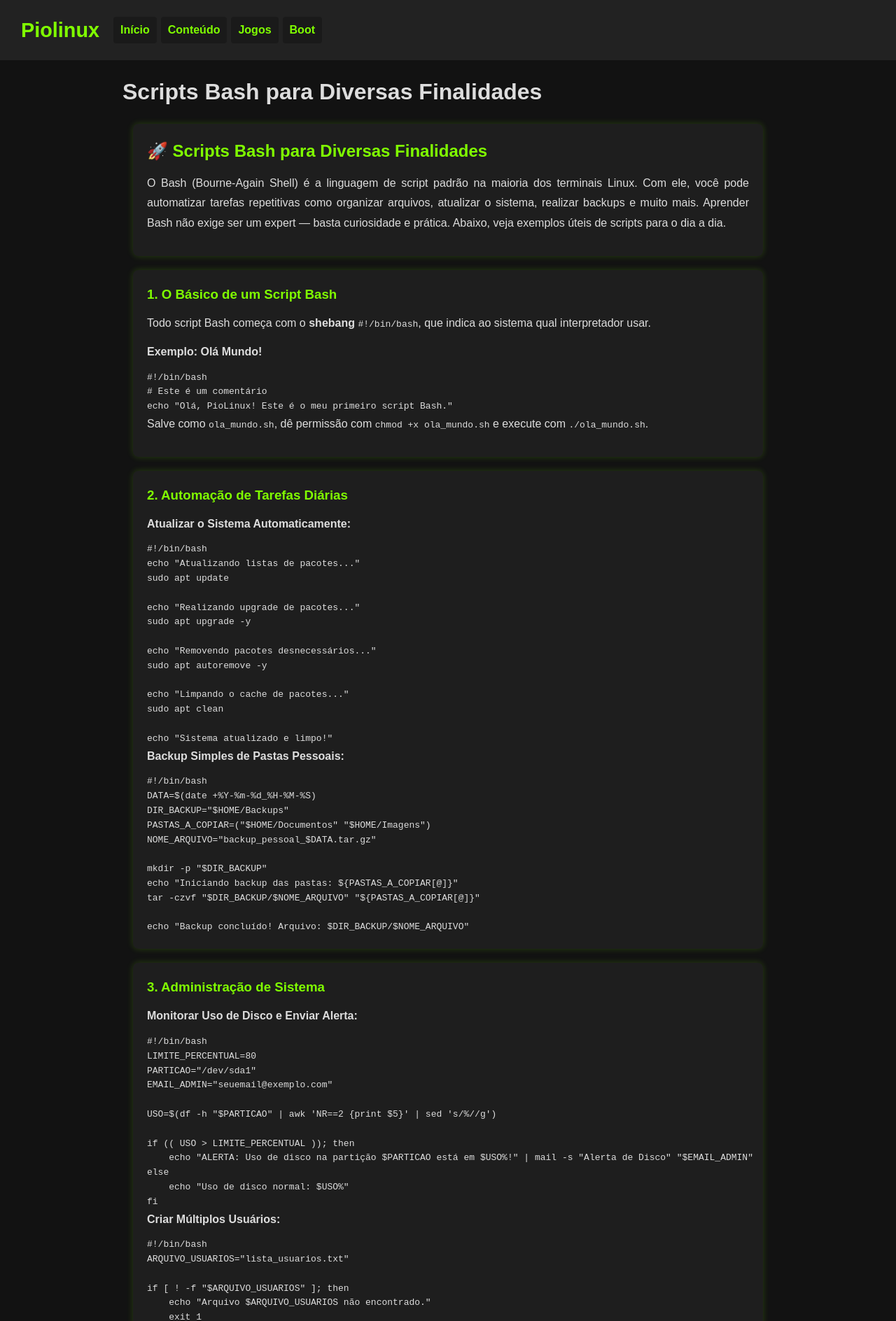
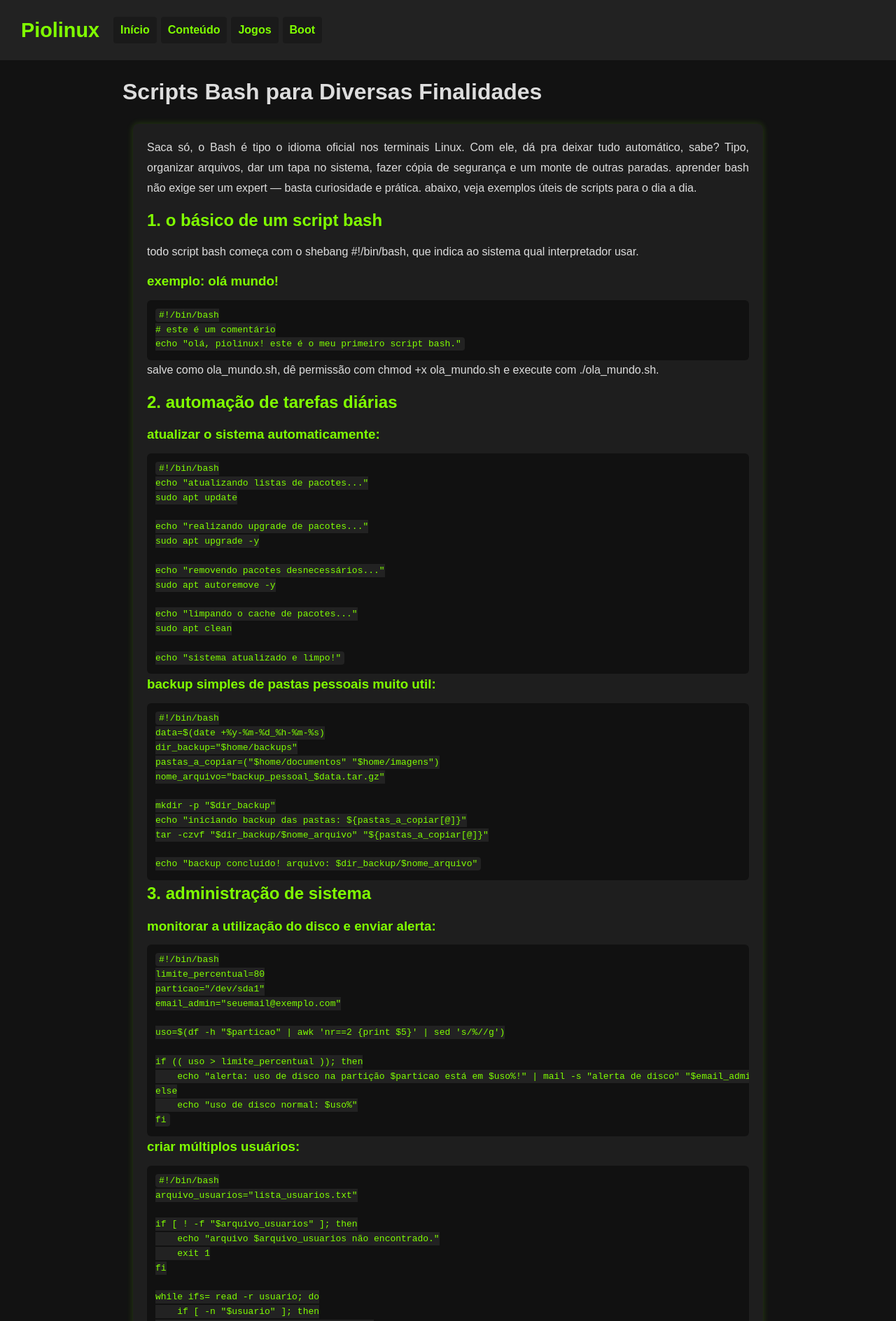
Before and after one commit to Piolinux/piolinux-site, a Jekyll site: the page script-bash.html, which Jekyll copies as it is, in a window 1280 px wide. Shown: the top 1888 px of the page at 70% size. Built offline with Jekyll 4.4.1, drawn with Linux system fonts in a browser that asks for light colours; some of the changed text lies outside the part shown.

Commit message:
Add files via upload

```diff
--- a/script-bash.html
+++ b/script-bash.html
@@ -25,19 +25,6 @@
 
 <style>
 
-  header h1 {
-  color: #80ff00; /* verde Piolinux */
-  font-size: 1.8rem;
-  margin-right: 20px;
-}
-
-header h1 a {
-  color: inherit;
-  text-decoration: none;
-}
-
-
-
   /* RESET */
 * {
   margin: 0;
@@ -60,12 +47,24 @@ header h1 a {
   text-decoration: underline;
 }
 
+/* HEADER */
 header {
   background-color: #222;
-    padding: 10px 15px; /* 🔹 Menos padding lateral */
+  padding: 10px 15px;
   display: flex;
   align-items: center;
   justify-content: space-between;
+}
+
+header h1 {
+  color: #80ff00; /* verde Piolinux */
+  font-size: 1.8rem;
+  margin-right: 20px;
+}
+
+header h1 a {
+  color: inherit;
+  text-decoration: none;
 }
 
 /* Botão hamburguer (mobile) */
@@ -82,10 +81,10 @@ header h1 a {
 .dropdown-menu {
   list-style: none;
   display: flex;
-    gap: 6px; /* 🔹 Espaço reduzido */
+  gap: 6px;
   align-items: center;
-    margin-left: 0; /* 🔹 Remove recuo */
-    padding-left: 0; /* 🔹 Remove recuo */
+  margin-left: 0;
+  padding-left: 0;
 }
 
 .dropdown-menu > li {
@@ -94,7 +93,7 @@ header h1 a {
 
 .dropdown-menu > li > a {
   display: block;
-    padding: 6px 10px; /* 🔹 Mais compacto */
+  padding: 6px 10px;
   font-weight: bold;
   color: #80ff00;
   border-radius: 4px;
@@ -166,9 +165,10 @@ header h1 a {
   line-height: 1.8;
 }
 
+/* FOOTER */
 footer {
-  background-color: #222;   /* fundo escuro */
-  color: #ffffff;           /* texto branco para contraste máximo */
+  background-color: #222;
+  color: #ffffff;
   text-align: center;
   padding: 15px 10px;
   margin-top: 40px;
@@ -176,18 +176,17 @@ header h1 a {
 }
 
 footer a {
-  color: #ccff33;           /* verde-limão mais claro e com contraste aceitável */
-  font-weight: bold;        /* deixa o texto em negrito */
+  color: #ccff33;
+  font-weight: bold;
   text-decoration: none;
 }
 
 footer a:hover {
-  color: #ffec8b;           /* tom mais claro no hover */
-  font-weight: bold;        /* mantém o negrito no hover */
+  color: #ffec8b;
+  font-weight: bold;
 }
 
-
-  /* Responsividade */
+/* RESPONSIVIDADE */
 @media (max-width: 768px) {
   .menu-toggle {
     display: block;
@@ -207,6 +206,37 @@ footer a:hover {
     display: flex;
   }
 }
+
+/* 🔹 Extra para garantir estilização dos posts no Jekyll */
+.post-content {
+  background-color: #1e1e1e;
+  padding: 20px;
+  border-radius: 8px;
+  box-shadow: 0 0 10px rgba(128, 255, 0, 0.2);
+  margin-bottom: 20px;
+}
+
+.post-content img {
+  max-width: 100%;
+  height: auto;
+  border-radius: 6px;
+}
+
+.post-content pre {
+  background: #111;
+  padding: 12px;
+  border-radius: 6px;
+  overflow-x: auto;
+  color: #80ff00;
+}
+
+.post-content code {
+  background: #222;
+  padding: 2px 5px;
+  border-radius: 4px;
+  color: #80ff00;
+}
+
 </style>
 
 </head>
@@ -250,167 +280,153 @@ footer a:hover {
     <main>
 
 
+<section class="post-content">
 
-        <section id="scripts-bash-intro">
-            <h2>🚀 Scripts Bash para Diversas Finalidades</h2>
-            <p>O Bash (Bourne-Again Shell) é a linguagem de script padrão na maioria dos terminais Linux. Com ele, você pode automatizar tarefas repetitivas como organizar arquivos, atualizar o sistema, realizar backups e muito mais. Aprender Bash não exige ser um expert — basta curiosidade e prática. Abaixo, veja exemplos úteis de scripts para o dia a dia.</p>
-        </section>
 
-        <section>
-            <h3 id="introducao">1. O Básico de um Script Bash</h3>
-            <p>Todo script Bash começa com o <strong>shebang</strong> <code>#!/bin/bash</code>, que indica ao sistema qual interpretador usar.</p>
-            <p><strong>Exemplo: Olá Mundo!</strong></p>
+        <p>Saca só, o Bash é tipo o idioma oficial nos terminais Linux. Com ele, dá pra deixar tudo automático, sabe? Tipo, organizar arquivos, dar um tapa no sistema, fazer cópia de segurança e um monte de outras paradas. aprender bash não exige ser um expert — basta curiosidade e prática. abaixo, veja exemplos úteis de scripts para o dia a dia.</p>
+
+        <h2>1. o básico de um script bash</h2>
+        <p>todo script bash começa com o shebang #!/bin/bash, que indica ao sistema qual interpretador usar.</p>
+
+        <h3>exemplo: olá mundo!</h3>
         <pre><code>#!/bin/bash
-# Este é um comentário
-echo "Olá, PioLinux! Este é o meu primeiro script Bash."</code></pre>
-            <p>Salve como <code>ola_mundo.sh</code>, dê permissão com <code>chmod +x ola_mundo.sh</code> e execute com <code>./ola_mundo.sh</code>.</p>
-        </section>
+# este é um comentário
+echo "olá, piolinux! este é o meu primeiro script bash."</code></pre>
+        <p>salve como ola_mundo.sh, dê permissão com chmod +x ola_mundo.sh e execute com ./ola_mundo.sh.</p>
 
-        <section>
-            <h3 id="automacao-diaria">2. Automação de Tarefas Diárias</h3>
-            <p><strong>Atualizar o Sistema Automaticamente:</strong></p>
+        <h2>2. automação de tarefas diárias</h2>
+        <h3>atualizar o sistema automaticamente:</h3>
         <pre><code>#!/bin/bash
-echo "Atualizando listas de pacotes..."
+echo "atualizando listas de pacotes..."
 sudo apt update
 
-echo "Realizando upgrade de pacotes..."
+echo "realizando upgrade de pacotes..."
 sudo apt upgrade -y
 
-echo "Removendo pacotes desnecessários..."
+echo "removendo pacotes desnecessários..."
 sudo apt autoremove -y
 
-echo "Limpando o cache de pacotes..."
+echo "limpando o cache de pacotes..."
 sudo apt clean
 
-echo "Sistema atualizado e limpo!"</code></pre>
-            <p><strong>Backup Simples de Pastas Pessoais:</strong></p>
+echo "sistema atualizado e limpo!"</code></pre>
+
+        <h3>backup simples de pastas pessoais muito util:</h3>
         <pre><code>#!/bin/bash
-DATA=$(date +%Y-%m-%d_%H-%M-%S)
-DIR_BACKUP="$HOME/Backups"
-PASTAS_A_COPIAR=("$HOME/Documentos" "$HOME/Imagens")
-NOME_ARQUIVO="backup_pessoal_$DATA.tar.gz"
+data=$(date +%y-%m-%d_%h-%m-%s)
+dir_backup="$home/backups"
+pastas_a_copiar=("$home/documentos" "$home/imagens")
+nome_arquivo="backup_pessoal_$data.tar.gz"
 
-mkdir -p "$DIR_BACKUP"
-echo "Iniciando backup das pastas: ${PASTAS_A_COPIAR[@]}"
-tar -czvf "$DIR_BACKUP/$NOME_ARQUIVO" "${PASTAS_A_COPIAR[@]}"
+mkdir -p "$dir_backup"
+echo "iniciando backup das pastas: ${pastas_a_copiar[@]}"
+tar -czvf "$dir_backup/$nome_arquivo" "${pastas_a_copiar[@]}"
 
-echo "Backup concluído! Arquivo: $DIR_BACKUP/$NOME_ARQUIVO"</code></pre>
-        </section>
+echo "backup concluído! arquivo: $dir_backup/$nome_arquivo"</code></pre>
 
-        <section>
-            <h3 id="administracao-sistema">3. Administração de Sistema</h3>
-            <p><strong>Monitorar Uso de Disco e Enviar Alerta:</strong></p>
+        <h2>3. administração de sistema</h2>
+        <h3>monitorar a utilização do disco e enviar alerta:</h3>
         <pre><code>#!/bin/bash
-LIMITE_PERCENTUAL=80
-PARTICAO="/dev/sda1"
-EMAIL_ADMIN="seuemail@exemplo.com"
+limite_percentual=80
+particao="/dev/sda1"
+email_admin="seuemail@exemplo.com"
 
-USO=$(df -h "$PARTICAO" | awk 'NR==2 {print $5}' | sed 's/%//g')
+uso=$(df -h "$particao" | awk 'nr==2 {print $5}' | sed 's/%//g')
 
-if (( USO > LIMITE_PERCENTUAL )); then
-    echo "ALERTA: Uso de disco na partição $PARTICAO está em $USO%!" | mail -s "Alerta de Disco" "$EMAIL_ADMIN"
+if (( uso > limite_percentual )); then
+    echo "alerta: uso de disco na partição $particao está em $uso%!" | mail -s "alerta de disco" "$email_admin"
 else
-    echo "Uso de disco normal: $USO%"
+    echo "uso de disco normal: $uso%"
 fi</code></pre>
 
-            <p><strong>Criar Múltiplos Usuários:</strong></p>
+        <h3>criar múltiplos usuários:</h3>
         <pre><code>#!/bin/bash
-ARQUIVO_USUARIOS="lista_usuarios.txt"
+arquivo_usuarios="lista_usuarios.txt"
 
-if [ ! -f "$ARQUIVO_USUARIOS" ]; then
-    echo "Arquivo $ARQUIVO_USUARIOS não encontrado."
+if [ ! -f "$arquivo_usuarios" ]; then
+    echo "arquivo $arquivo_usuarios não encontrado."
     exit 1
 fi
 
-while IFS= read -r USUARIO; do
-    if [ -n "$USUARIO" ]; then
-        echo "Criando usuário: $USUARIO"
-        sudo useradd -m "$USUARIO"
-        sudo passwd "$USUARIO"
+while ifs= read -r usuario; do
+    if [ -n "$usuario" ]; then
+        echo "criando usuário: $usuario"
+        sudo useradd -m "$usuario"
+        sudo passwd "$usuario"
     fi
-done < "$ARQUIVO_USUARIOS"
+done < "$arquivo_usuarios"
 
-echo "Usuários criados com sucesso."</code></pre>
-            <p>Conteúdo de <code>lista_usuarios.txt</code>:</p>
+echo "usuários criados com sucesso."</code></pre>
+
+        <p>conteúdo de lista_usuarios.txt:</p>
         <pre><code>joao
 maria
 pedro
 ana</code></pre>
-        </section>
 
-        <section>
-            <h3 id="seguranca-monitoramento">4. Segurança e Monitoramento</h3>
-            <p><strong>Verificar Portas Abertas:</strong></p>
+        <h2>4. segurança e monitoramento</h2>
+        <h3>verificar portas abertas:</h3>
         <pre><code>#!/bin/bash
-echo "Listando portas abertas:"
+echo "listando portas abertas:"
 sudo netstat -tulpn
 
-echo -e "\nStatus do firewall (UFW):"
+echo -e "\nstatus do firewall (ufw):"
 sudo ufw status</code></pre>
 
-            <p><strong>Monitorar Tentativas de Login SSH:</strong></p>
+        <h3>monitorar tentativas de login ssh:</h3>
         <pre><code>#!/bin/bash
-ARQUIVO_LOG="/var/log/auth.log"
+arquivo_log="/var/log/auth.log"
 
-echo "Tentativas de login SSH falhas:"
-grep "Failed password" "$ARQUIVO_LOG" | tail -n 50 | awk '{print $11}' | sort | uniq -c | sort -nr</code></pre>
-        </section>
+echo "tentativas de login ssh falhas:"
+grep "failed password" "$arquivo_log" | tail -n 50 | awk '{print $11}' | sort | uniq -c | sort -nr</code></pre>
 
-        <section>
-            <h3 id="desenvolvimento-web">5. Scripts para Desenvolvimento Web</h3>
-            <p><strong>Servidor HTTP Local com Python:</strong></p>
+        <h2>5. scripts para desenvolvimento web</h2>
+        <h3>servidor http local com python:</h3>
         <pre><code>#!/bin/bash
-PORTA=8000
-echo "Servidor em http://localhost:$PORTA"
-python3 -m http.server $PORTA</code></pre>
+porta=8000
+echo "servidor em http://localhost:$porta"
+python3 -m http.server $porta</code></pre>
 
-            <p><strong>Deploy Simples via Rsync/SSH:</strong></p>
+        <h3>deploy simples via rsync/ssh:</h3>
         <pre><code>#!/bin/bash
-DIR_LOCAL="./public_html/"
-USUARIO_REMOTO="usuario"
-IP_SERVIDOR="192.168.0.1"
-DIR_REMOTO="/var/www/html/"
+dir_local="./public_html/"
+usuario_remoto="usuario"
+ip_servidor="192.168.0.1"
+dir_remoto="/var/www/html/"
 
-rsync -avz --delete "$DIR_LOCAL" "$USUARIO_REMOTO@$IP_SERVIDOR:$DIR_REMOTO"
+rsync -avz --delete "$dir_local" "$usuario_remoto@$ip_servidor:$dir_remoto"
 
 if [ $? -eq 0 ]; then
-    echo "Deploy realizado com sucesso!"
+    echo "deploy realizado com sucesso!"
 else
-    echo "Erro no deploy."
+    echo "erro no deploy."
 fi</code></pre>
-        </section>
 
-        <section>
-            <h3 id="utilidades-avancadas">6. Utilidades e Truques Avançados</h3>
-            <p><strong>Calculadora via Terminal:</strong></p>
+        <h2>6. utilidades e truques avançados</h2>
+        <h3>calculadora via terminal:</h3>
         <pre><code>#!/bin/bash
 if [ -z "$1" ]; then
-    echo "Uso: ./calculadora.sh \"10 + 5 * 2\""
+    echo "uso: ./calculadora.sh \"10 + 5 * 2\""
     exit 1
 fi
 
-RESULTADO=$(echo "scale=2; $1" | bc -l)
-echo "Resultado: $RESULTADO"</code></pre>
+resultado=$(echo "scale=2; $1" | bc -l)
+echo "resultado: $resultado"</code></pre>
 
-            <p><strong>Gerar Álbum de Fotos HTML:</strong></p>
+        <h3>gerar álbum de fotos html:</h3>
         <pre><code>#!/bin/bash
-DIR_FOTOS="./fotos"
-ARQUIVO_HTML="album.html"
+dir_fotos="./fotos"
+arquivo_html="album.html"
 
-echo "<!DOCTYPE html>" > "$ARQUIVO_HTML"
-echo "<html><head><title>Álbum</title></head><body>" >> "$ARQUIVO_HTML"
-echo "<h1>Minhas Fotos</h1>" >> "$ARQUIVO_HTML"
+echo "" > "$arquivo_html"
+echo "" >> "$arquivo_html"
+echo "</code></pre>
 
-for FOTO in "$DIR_FOTOS"/*.{jpg,png,gif}; do
-    if [ -f "$FOTO" ]; then
-        NOME=$(basename "$FOTO")
-        echo "<p><img src=\"$FOTO\" width=\"300\" alt=\"$NOME\"><br>$NOME</p>" >> "$ARQUIVO_HTML"
-    fi
-done
+        <p>minhas foto</p>
 
-echo "</body></html>" >> "$ARQUIVO_HTML"
-echo "Álbum gerado em $ARQUIVO_HTML"</code></pre>
-        </section>
+    </div>
+
+</body>
 
         <section>
             <p>Esses scripts são apenas o começo. Com Bash, você pode criar ferramentas personalizadas, automatizar rotinas e entender melhor como o Linux funciona. Experimente, edite e adapte conforme suas necessidades!</p>
```
Also changed, not shown: other parts of script-bash.html (+2 -2 lines). Lines whose indentation alone changed are shown as unchanged.
